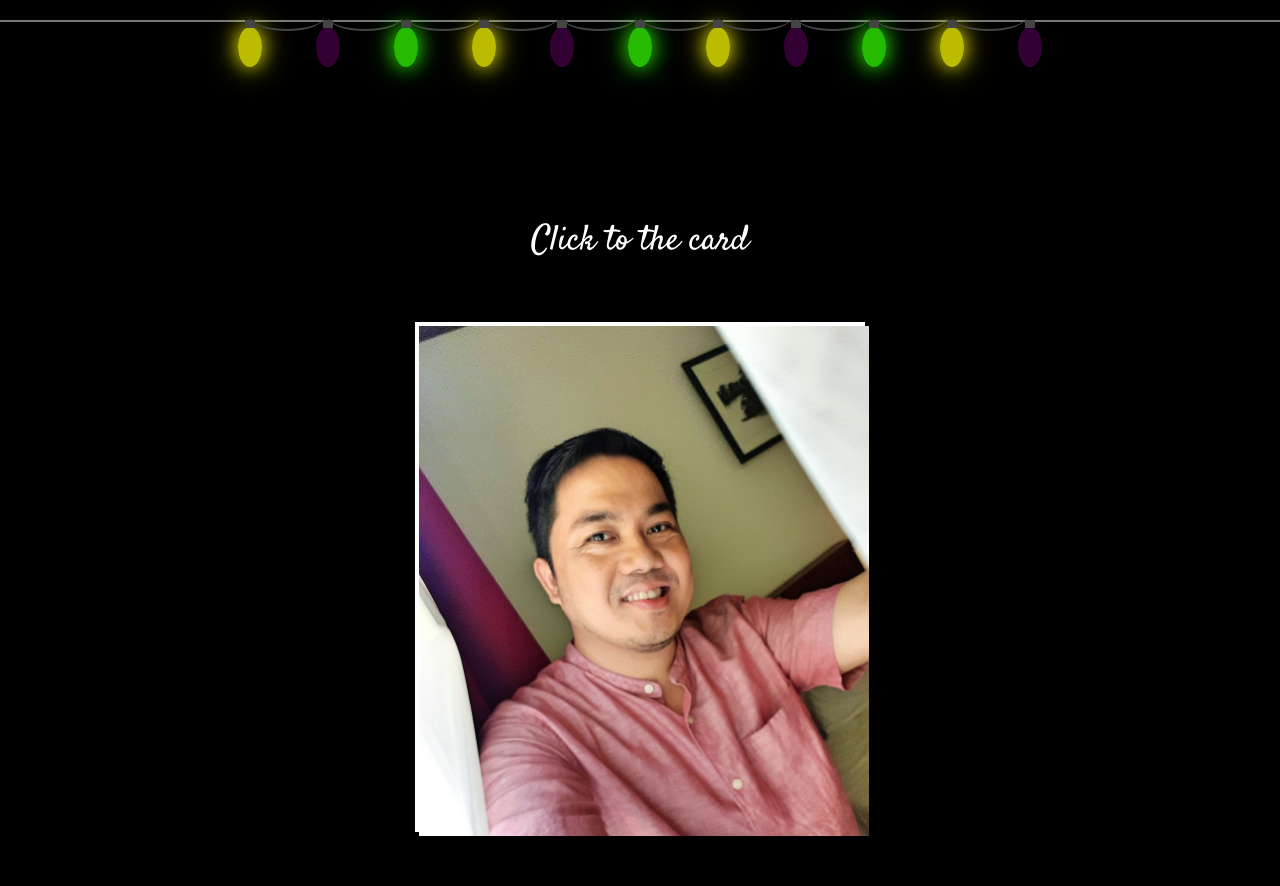
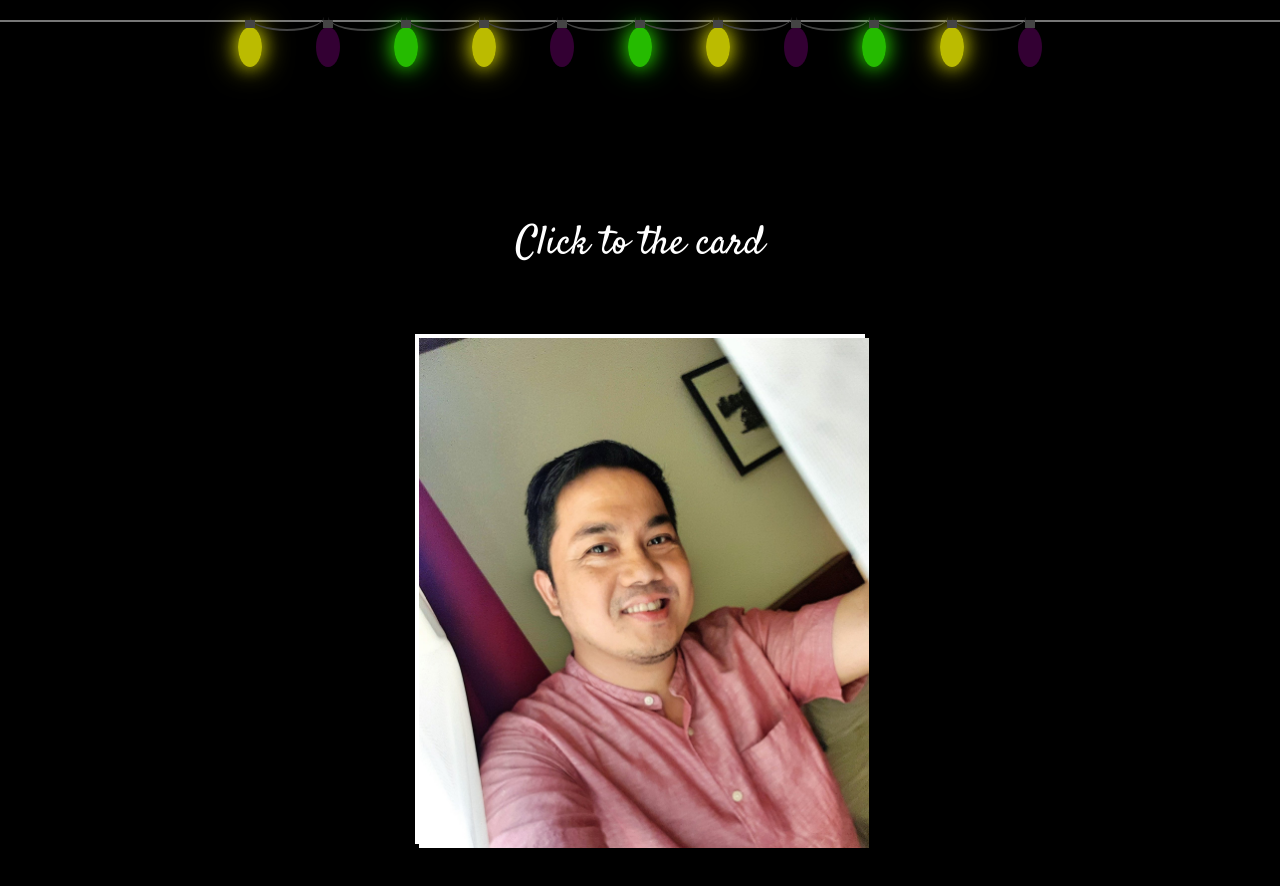
Before and after one commit to ducthong1991/ducthong1991.github.io, a plain HTML site: page index.html in a window 1280 px wide. Before the commit the page ends 852 px from the top, so only its background shows below. Drawn offline with Linux system fonts and the light colour scheme.

Commit message:
no message

```diff
--- a/index.html
+++ b/index.html
@@ -42,7 +42,7 @@
 <script>
 	document.addEventListener('click', musicPlay);
 	function musicPlay() {
-		//document.getElementById('myaudio').play();
+		document.getElementById('myaudio').play();
 		document.removeEventListener('click', musicPlay);
 	}
 
--- a/style.css
+++ b/style.css
@@ -171,17 +171,17 @@ body
 }
 
 .card .details h2 {
-	font-size: 40px;
+	font-size: 45px;
 }
 
 .card .details p {
-	font-size: 40px;
+	font-size: 45px;
 }
 
 .introduction {
 	margin-top: 100px;
 	font-family: 'Satisfy', cursive;
-	font-size:35px;
+	font-size:40px;
 	color: white;
 	text-align: center;
 }
```
